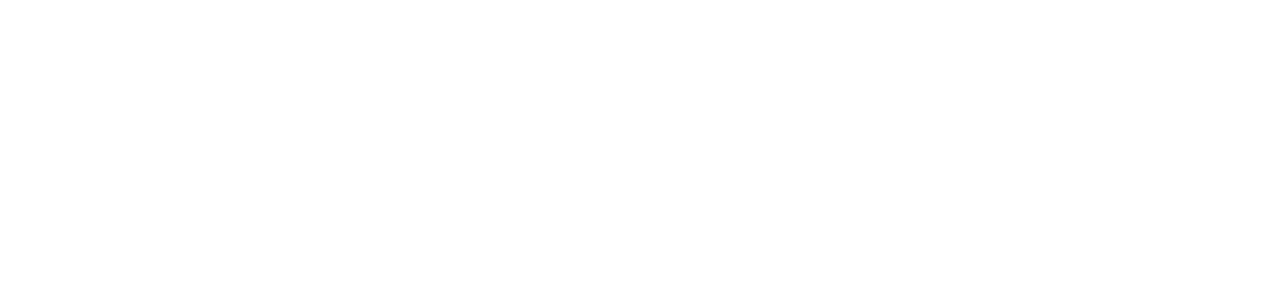
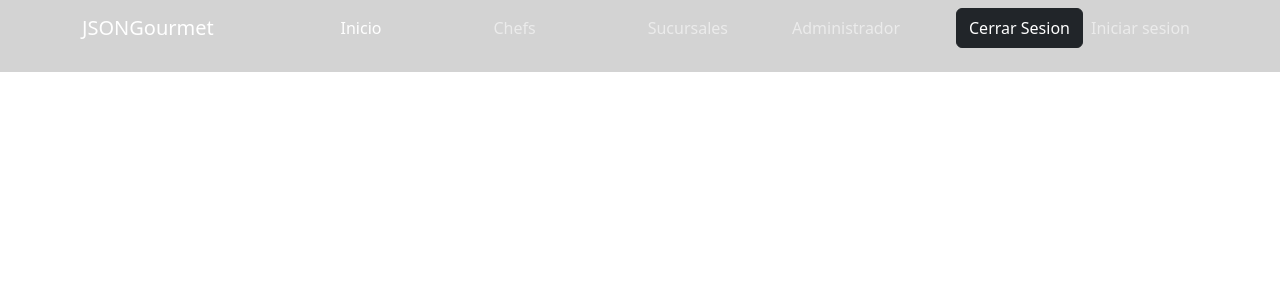
Before and after one commit to joaquin-fuentes/ProyectoFinal-Grupo3, a React (Vite) app: page / in a window 1280 px wide. Shown: the top 300 px of the page. Built offline with nearby package versions, Linux system fonts and the light colour scheme.

Commit message:
Estableciendo una estructura inicial del navbar

```diff
--- a/package.json
+++ b/package.json
@@ -15,6 +15,7 @@
     "react": "^18.2.0",
     "react-bootstrap": "^2.8.0",
     "react-dom": "^18.2.0",
+    "react-router-dom": "^6.14.1",
     "sweetalert2": "^11.7.16"
   },
   "devDependencies": {
--- a/src/App.css
+++ b/src/App.css
@@ -8,3 +8,12 @@
   flex-grow: 1;
   overflow: hidden;
 }
+
+.navbar-cristal {
+  background-color: lightgrey;
+  backdrop-filter: blur(10px);
+}
+
+.navbar-cristal .nav-link:hover {
+  color: goldenrod;
+}
--- a/src/App.jsx
+++ b/src/App.jsx
@@ -1,14 +1,16 @@
-import { useState } from 'react'
-import './App.css'
+import "./App.css";
+import "bootstrap/dist/css/bootstrap.min.css";
+import Menu from "./components/common/Menu";
+import { BrowserRouter, Routes, Route } from "react-router-dom";
+import { useState } from "react";
 
 function App() {
-  const [count, setCount] = useState(0)
 
   return (
-    <>
-
-    </>
-  )
+    <BrowserRouter>
+      <Menu></Menu>
+    </BrowserRouter>
+  );
 }
 
-export default App
+export default App;
--- a/src/components/common/Menu.jsx
+++ b/src/components/common/Menu.jsx
@@ -1,33 +1,21 @@
 import { Navbar, Container, Nav, Button } from "react-bootstrap";
-import { Link, NavLink, useNavigate } from 'react-router-dom';
+import { Link, NavLink } from 'react-router-dom';
+import '../../App.css';
 
-const Menu = ({usuarioLogueado, setUsuarioLogueado}) => {
-  const navigate = useNavigate();
-  const logout = () =>
-  {
-    sessionStorage.removeItem('user');
-    setUsuarioLogueado({});
-    navigate('/');
-  }
-
-
+const Menu = () => {
   return (
-    <Navbar bg="info" variant="dark" expand="lg">
+    <Navbar className="navbar-cristal pb-4" variant="dark" expand="lg">
       <Container>
-        <Navbar.Brand as={Link} to={'/'}>El rincón del sazón</Navbar.Brand>
+        <Navbar.Brand as={Link} to={'/'}>JSONGourmet</Navbar.Brand>
         <Navbar.Toggle aria-controls="basic-navbar-nav" />
         <Navbar.Collapse id="basic-navbar-nav">
           <Nav className="ms-auto">
-            <NavLink end className='nav-item nav-link' to={'/'}>Inicio</NavLink>
-            <NavLink end className='nav-item nav-link' to={'*'}>Contacto</NavLink>
-            {
-              usuarioLogueado.email?(
-                <>
-                  <NavLink end className='nav-item nav-link' to={'/administrador'}>Administrador</NavLink>
-                  <Button variant="dark" onClick={logout}>Logout</Button>
-                </>
-              ):<NavLink end className='nav-item nav-link' to={'/login'}>Login</NavLink>
-            }
+            <NavLink exact className='nav-item nav-link mx-5' activeClassName='active' to={'/'}>Inicio</NavLink>
+            <NavLink className='nav-item nav-link mx-5' activeClassName='active' to={'*'}>Chefs</NavLink>
+            <NavLink className='nav-item nav-link mx-5' activeClassName='active' to={'*'}>Sucursales</NavLink>
+            <NavLink className='nav-item nav-link me-5' activeClassName='active' to={'/administrador'}>Administrador</NavLink>
+            <Button variant="dark">Cerrar Sesion</Button>
+            <NavLink className='nav-item nav-link' activeClassName='active' to={'/login'}>Iniciar sesion</NavLink>
           </Nav>
         </Navbar.Collapse>
       </Container>
```
Also changed, not shown: 1 other file (tests, documents, lock files or other folders).
